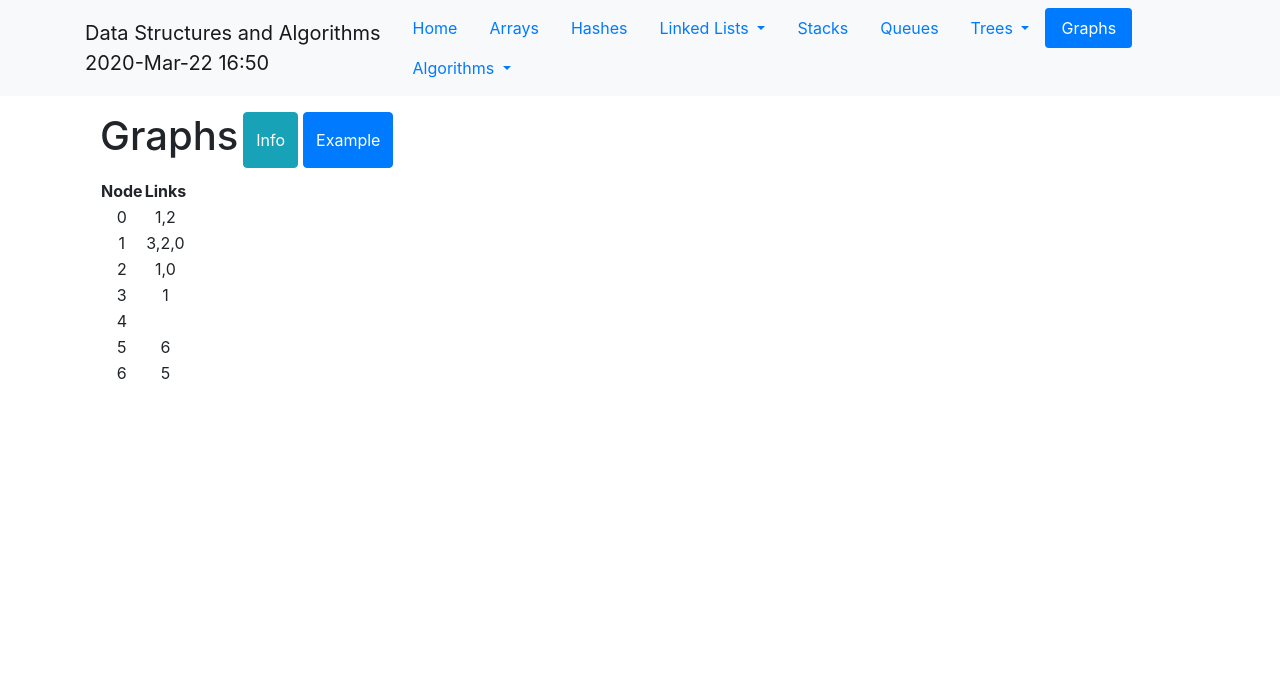
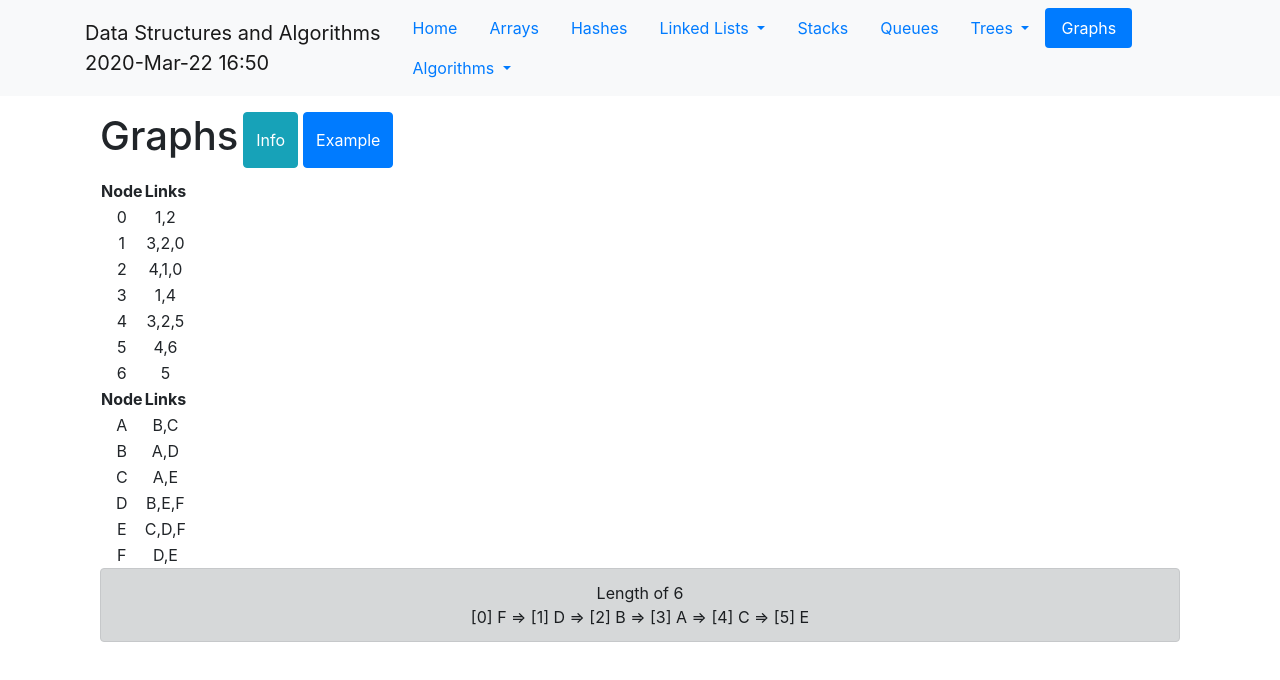
Before and after one commit to alexjwatts83/angular-data-strucutres, an Angular app: page /graphs in a window 1280 px wide. Shown: the top 680 px of the page. Built offline with nearby package versions, Linux system fonts and the light colour scheme.

Commit message:
added dfs recursive for graphs

```diff
--- a/src/app/graphs/graph-example/graph-example.component.html
+++ b/src/app/graphs/graph-example/graph-example.component.html
@@ -16,8 +16,32 @@
     </td>
   </tr>
 </table>
-<!-- <pre>
-  <code>
-    {{  | json }}
-  </code>
-</pre> -->
+
+<table>
+  <tr>
+    <th>
+      Node
+    </th>
+    <th>
+      Links
+    </th>
+  </tr>
+  <tr *ngFor="let item of graphStringKeys">
+    <td>
+      {{item}}
+    </td>
+    <td>
+      {{graphString.adjacentList[item]}}
+    </td>
+  </tr>
+</table>
+
+<div class="alert alert-dark">
+  <div *ngIf="graphStringTraverse.length === 0">graphStringTraverse is empty</div>
+  <div *ngIf="graphStringTraverse.length > 0">
+    <div>Length of {{ graphStringTraverse.length }}</div>
+    <span *ngFor="let item of graphStringTraverse; let i = index">
+      [{{i}}] {{item}} <span *ngIf="i < graphStringTraverse.length - 1">=></span>
+    </span>
+  </div>
+</div>
--- a/src/app/graphs/graph-example/graph-example.component.ts
+++ b/src/app/graphs/graph-example/graph-example.component.ts
@@ -8,14 +8,20 @@ import { Graph } from '../graphs.model';
 })
 export class GraphExampleComponent implements OnInit {
   graph: Graph<number>;
+  graphString: Graph<string>;
   keys: string[];
+  graphStringKeys: string[];
+  graphStringTraverse: string[];
 
   constructor() {
     this.graph = new Graph<number>();
+    this.graphString = new Graph<string>();
+    this.graphStringTraverse = [];
   }
 
   ngOnInit(): void {
-    this.initGraph()
+    this.initGraph();
+    this.initGraphString();
   }
 
   initGraph() {
@@ -41,23 +47,55 @@ export class GraphExampleComponent implements OnInit {
       this.graph.addEdge(edge.node1, edge.node2);
     }
 
-    this.graph.showConnections();
+    // this.graph.showConnections();
 
-    console.log(this.graph.adjacentList);
+    // console.log(this.graph.adjacentList);
 
     this.keys = Object.keys(this.graph.adjacentList);
-    console.log(this.keys);
-    //Answer:
-    // 0-->1 2
-    // 1-->3 2 0
-    // 2-->4 1 0
-    // 3-->1 4
-    // 4-->3 2 5
-    // 5-->4 6
-    // 6-->5
-    // this.graph.removeEdge(5, 6);
-    this.graph.removeVertex(4);
+    // console.log(this.keys);
+    // //Answer:
+    // // 0-->1 2
+    // // 1-->3 2 0
+    // // 2-->4 1 0
+    // // 3-->1 4
+    // // 4-->3 2 5
+    // // 5-->4 6
+    // // 6-->5
+    // // this.graph.removeEdge(5, 6);
+    // this.graph.removeVertex(4);
 
-    console.log(this.graph.adjacentList);
+    // console.log(this.graph.adjacentList);
+    this.keys = Object.keys(this.graph.adjacentList);
+  }
+
+  initGraphString() {
+    const vertices = ['A', 'B', 'C', 'D', 'E', 'F'];
+
+    for(let i = 0; i < vertices.length; i++) {
+      this.graphString.addVertex(vertices[i]);
+    }
+
+    const edges = [
+      { node1: 'A', node2: 'B' },
+      { node1: 'A', node2: 'C' },
+      { node1: 'B', node2: 'D' },
+      { node1: 'C', node2: 'E' },
+      { node1: 'D', node2: 'E' },
+      { node1: 'D', node2: 'F' },
+      { node1: 'E', node2: 'F' },
+    ]
+
+    for(let i = 0; i < edges.length; i++) {
+      const edge = edges[i];
+      this.graphString.addEdge(edge.node1, edge.node2);
+    }
+
+    this.graphString.showConnections();
+
+    this.graphStringKeys = Object.keys(this.graphString.adjacentList);
+
+    let key = this.graphStringKeys[1];
+    key = 'F';
+    this.graphStringTraverse = this.graphString.traverseDepthFirstSearchInOrder(key);
   }
 }
--- a/src/app/graphs/graphs.model.ts
+++ b/src/app/graphs/graphs.model.ts
@@ -23,7 +23,7 @@ export class Graph<T> {
 
   private _addEdgeToNode(node1: T, node2: T) {
     if (this.adjacentList[node1] !== undefined) {
-      this.adjacentList[node1].push([node2]);
+      this.adjacentList[node1].push(node2);
     } else {
       console.log(`Node, '${node1}' does not exists`);
     }
@@ -49,7 +49,7 @@ export class Graph<T> {
 
   removeVertex(node: T) {
     var keys = Object.keys(this.adjacentList);
-    for(let key of keys) {
+    for (let key of keys) {
       if (key === node.toString()) {
         delete this.adjacentList[key];
         continue;
@@ -72,4 +72,28 @@ export class Graph<T> {
       console.log(node + "-->" + connections);
     }
   }
+  traverseDepthFirstSearchInOrder(node: T) {
+    const result = [];
+    const visited = {};
+    const adjacentList = this.adjacentList;
+
+    this.dfsInOrder(node, result, visited, adjacentList);
+    // console.log({
+    //   result: result,
+    //   visited: visited
+    // });
+
+    return result;
+  }
+
+  private dfsInOrder(vertex: T, result: T[], visited: any, adjacencyList: any) {
+    if (!vertex) return null;
+    visited[vertex] = true;
+    result.push(vertex);
+    adjacencyList[vertex].forEach((neighbor) => {
+      if (!visited[neighbor]) {
+        return this.dfsInOrder(neighbor, result, visited, adjacencyList);
+      }
+    });
+  }
 }
```
